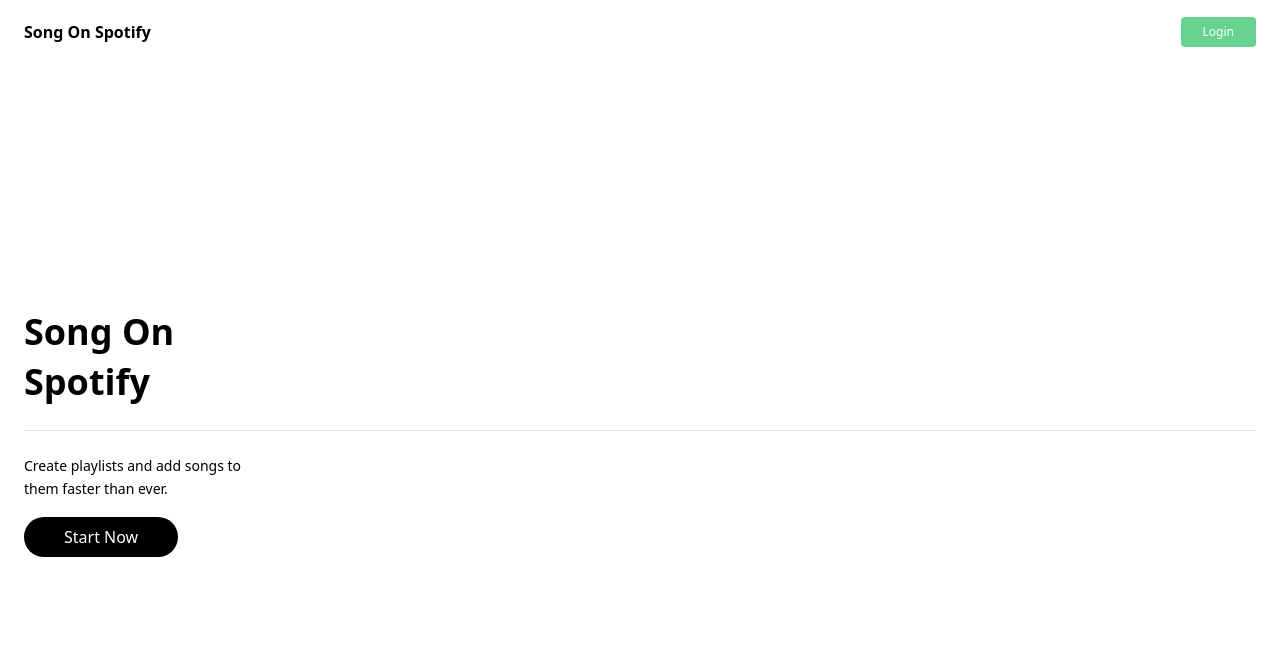
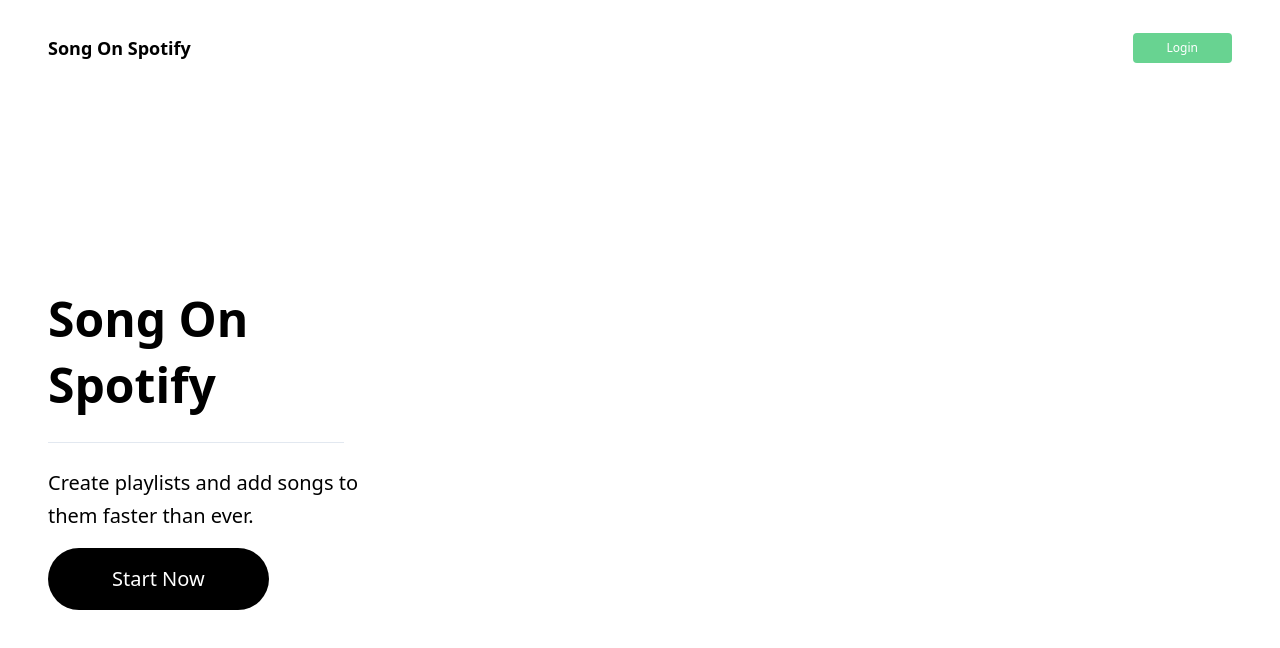
Before and after one commit to jlaluces123/SongOnSpotify, a React (Create React App) app in the folder frontend/song-on-spotify/: page / in a window 1280 px wide. Shown: the top 648 px of the page. Built offline with nearby package versions, Linux system fonts and the light colour scheme; no server answers.

Commit message:
Responsiveness: home-page responsive design complete

```diff
--- a/frontend/song-on-spotify/src/components/home.js
+++ b/frontend/song-on-spotify/src/components/home.js
@@ -88,19 +88,19 @@
         );
     } else {
         return (
-            <div className='flex-grow px-6 flex flex-col h-full home items-baseline justify-center'>
-                <h1 className='text-4xl leading-snug font-bold'>
+            <div className='flex-grow px-6 flex flex-col h-full home items-baseline justify-center md:px-12'>
+                <h1 className='font-bold leading-snug md:text-5xl text-4xl'>
                     Song On <br />
                     Spotify
                 </h1>
                 {/* Line */}
-                <hr className='h-0 my-6 w-full bg-black' />
-                <p className='mb-2 text-sm leading-relaxed font-light'>
+                <hr className='bg-black h-0 md:bg-black md:w-1/4 my-6 w-full' />
+                <p className='font-light leading-relaxed mb-2 md:text-xl text-sm'>
                     Create playlists and add songs to <br /> them faster than
                     ever.
                 </p>
                 <button
-                    className='mt-2 px-10 py-2 bg-black rounded-full text-white'
+                    className='bg-black md:px-16 md:py-4 md:text-xl mt-2 px-10 py-2 rounded-full text-white'
                     onClick={() =>
                         (window.location =
                             'https://song-on-spotify-backend.herokuapp.com/api/auth/login')
--- a/frontend/song-on-spotify/src/components/navigation.js
+++ b/frontend/song-on-spotify/src/components/navigation.js
@@ -2,7 +2,7 @@
 
 const Navigation = ({ loggedIn }) => {
     return (
-        <div className='w-full h-16 px-6 flex justify-between items-center'>
+        <div className='flex h-16 items-center justify-between md:px-12 md:h-24 md:text-lg px-6 w-full'>
             <h1 className='font-semibold cursor-pointer'>Song On Spotify</h1>
 
             {loggedIn === true ? (
@@ -14,7 +14,7 @@
                 </a>
             ) : (
                 <a
-                    className='text-xs border-2 px-5 py-1 rounded bg-green-400 text-white border-green-400'
+                    className='bg-green-400 border-2 border-green-400 md:px-8 md:text-md px-5 py-1 rounded text-white text-xs'
                     href='https://song-on-spotify-backend.herokuapp.com/api/auth/login'
                 >
                     Login
```
